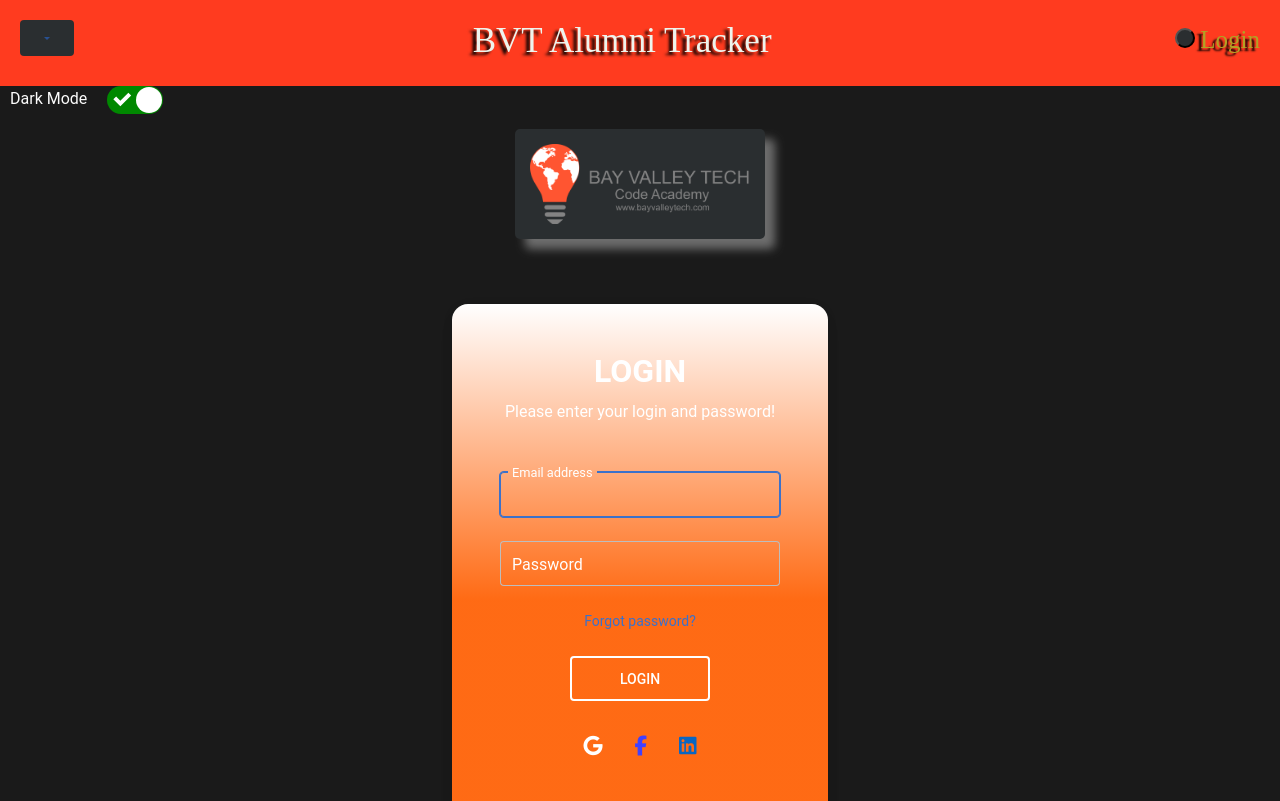
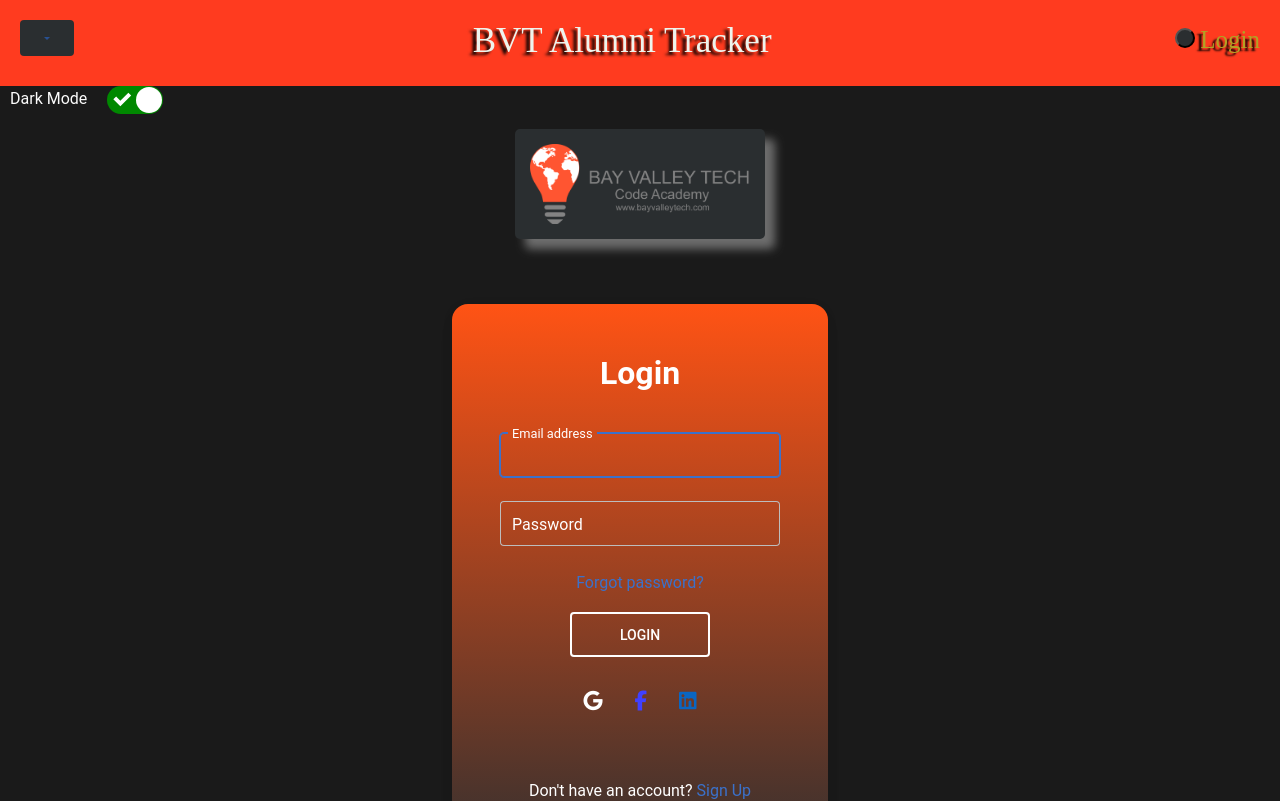
Before and after one commit to JulieKnox225/BVT-Alumni-Tracker-Object-Oriented-Otters, a React (Vite) app: page /login in a window 1280 px wide. Shown: the top 801 px of the page. Built offline with nearby package versions, Linux system fonts and the light colour scheme.

Commit message:
Login Colors matched w/ Design
V.2 need to fix some things

```diff
--- a/src/Components/Login.jsx
+++ b/src/Components/Login.jsx
@@ -72,14 +72,14 @@ export const Login = () => {
         <MDBCard className='login-card' style={{borderRadius: '1rem', maxWidth: '400px'}}>
         <MDBCardBody className='p-5 d-flex flex-column align-items-center mx-auto w-100'>
 
-        <h2 className="fw-bold mb-2 text-uppercase">Login</h2>
-        <p className=" mb-5">Please enter your login and password!</p>
+        <h2 className="title-login">Login</h2>
+        {/* <p className=" mb-5">Please enter your login and password!</p> */}
         {/* type was email but changed to text for debug */}
-        <MDBInput wrapperClass='mb-4 mx-5 w-100' labelClass='text-white' label='Email address'      id='formControlLg' type='email' size="lg" ref={userRef} value={input.user}
+        <MDBInput wrapperClass='mb-4 mx-5 w-100' labelClass='text-white' label='Email address' id='formControlLg' type='email' size="lg" ref={userRef} value={input.user}
         onChange={e => setInput(prev => ({...prev, user: e.target.value}))}/>
         <MDBInput wrapperClass='mb-4 mx-5 w-100' labelClass='text-white' label='Password' id='formControlLg' type='password' size="lg" value={input.password} onChange={e => setInput(prev => ({...prev, password: e.target.value}))}/>
 
-        <p className="small mb-3 pb-lg-2"><a className="text-50" href="./Components/ForgotPassword">Forgot password?</a></p>
+        <p className="login-text"><a className="" href="./Components/ForgotPassword">Forgot password?</a></p>
               <MDBBtn outline className='mx-2 px-5' color='white' size='lg'>
                 Login
               </MDBBtn>
@@ -93,13 +93,13 @@ export const Login = () => {
                   <MDBIcon fab icon='facebook-f' size="lg"/>
                 </MDBBtn></a>
 
-                <a href='https://www.linkedin.com/feed'><MDBBtn  href = ""tag='a' color='none' className='m-3' style={{ color: '#0A66C2' }}>
+                <a href='https://www.linkedin.com/feed'><MDBBtn tag='a' color='none' className='m-3' style={{ color: '#0A66C2' }}>
                   <MDBIcon fab icon='linkedin' size="lg"/>
                 </MDBBtn></a>
               </div>
 
               <div>
-                <p className="mb-0">Don&apos;t have an account? <a href="#!" className="fw-bold">Sign Up</a></p>
+                <p className="login-text">Don&apos;t have an account? <a href="./Components/Register" className="">Sign Up</a></p>
               </div>
 
             </MDBCardBody>
--- a/src/index.css
+++ b/src/index.css
@@ -45,14 +45,25 @@ label{
   max-height: auto;
   margin: 50px auto 50px;
 }
+
+.title-login{
+  font-weight: bold;
+  margin-bottom: 40px;
+  margin-top:2px;
+}
 /* bg-dark text-white my-5 mx-auto */ *
  #light .login-card{
-  background: -moz-linear-gradient(90deg, hsla(22, 100%, 54%, 1) 0%, hsla(14, 63%, 36%, 1) 100%);
+  background: linear-gradient(180deg, hsla(0, 0%, 100%, 1) 0%, hsla(9, 100%, 60%, 1) 100%);
+  color: #FF5133;
 }
 
 #dark .login-card{
-  background: linear-gradient(360deg, hsla(22, 100%, 54%, 1) 50%, rgb(255, 255, 255) 100%);
+  background: linear-gradient(180deg, hsla(16, 100%, 54%, 1) 0%, rgb(49, 47, 47) 100%);
   color: rgb(255, 255, 255);
+}
+
+#light .login-text{
+  color: black;
 }
 
 #light .bvt--logo{
```
